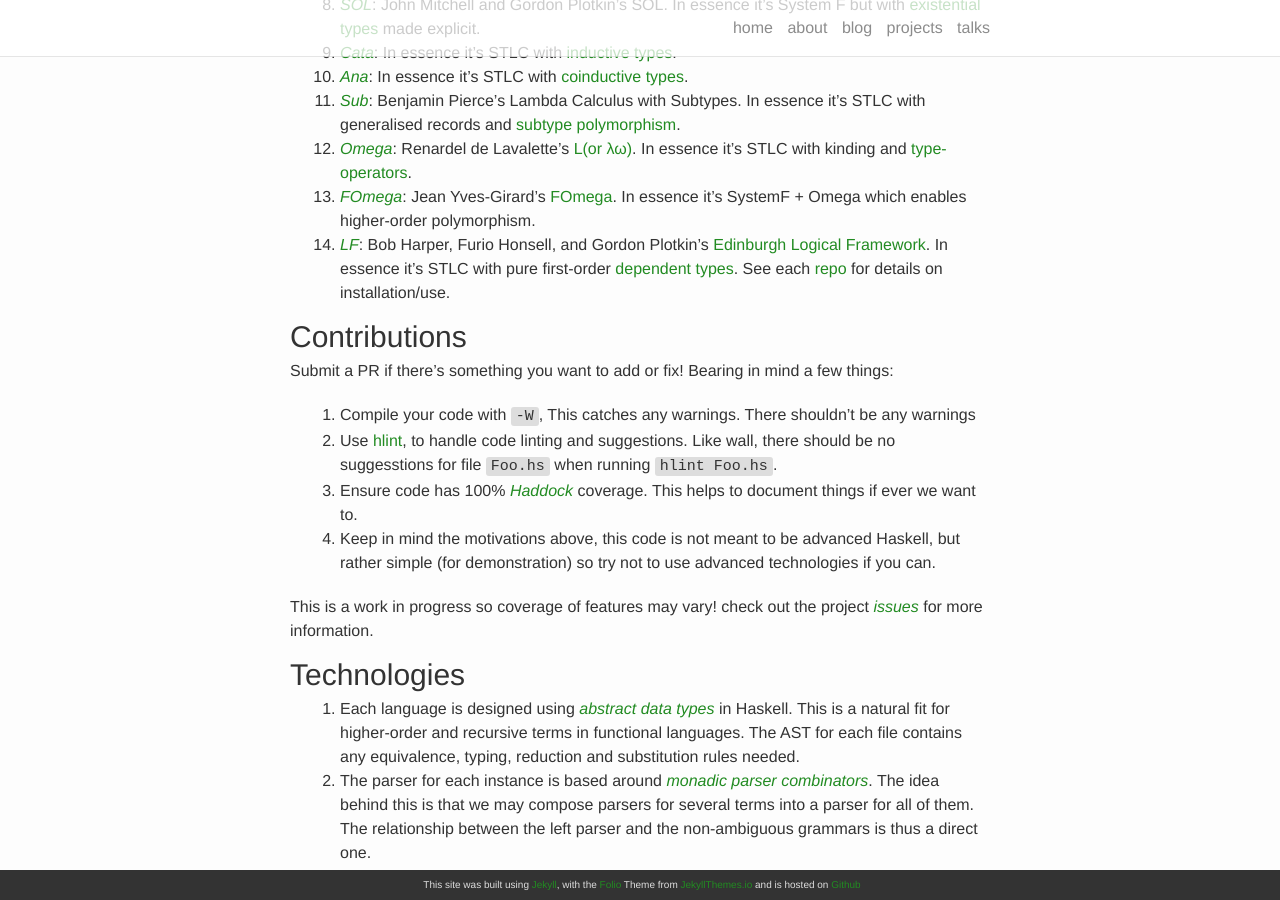
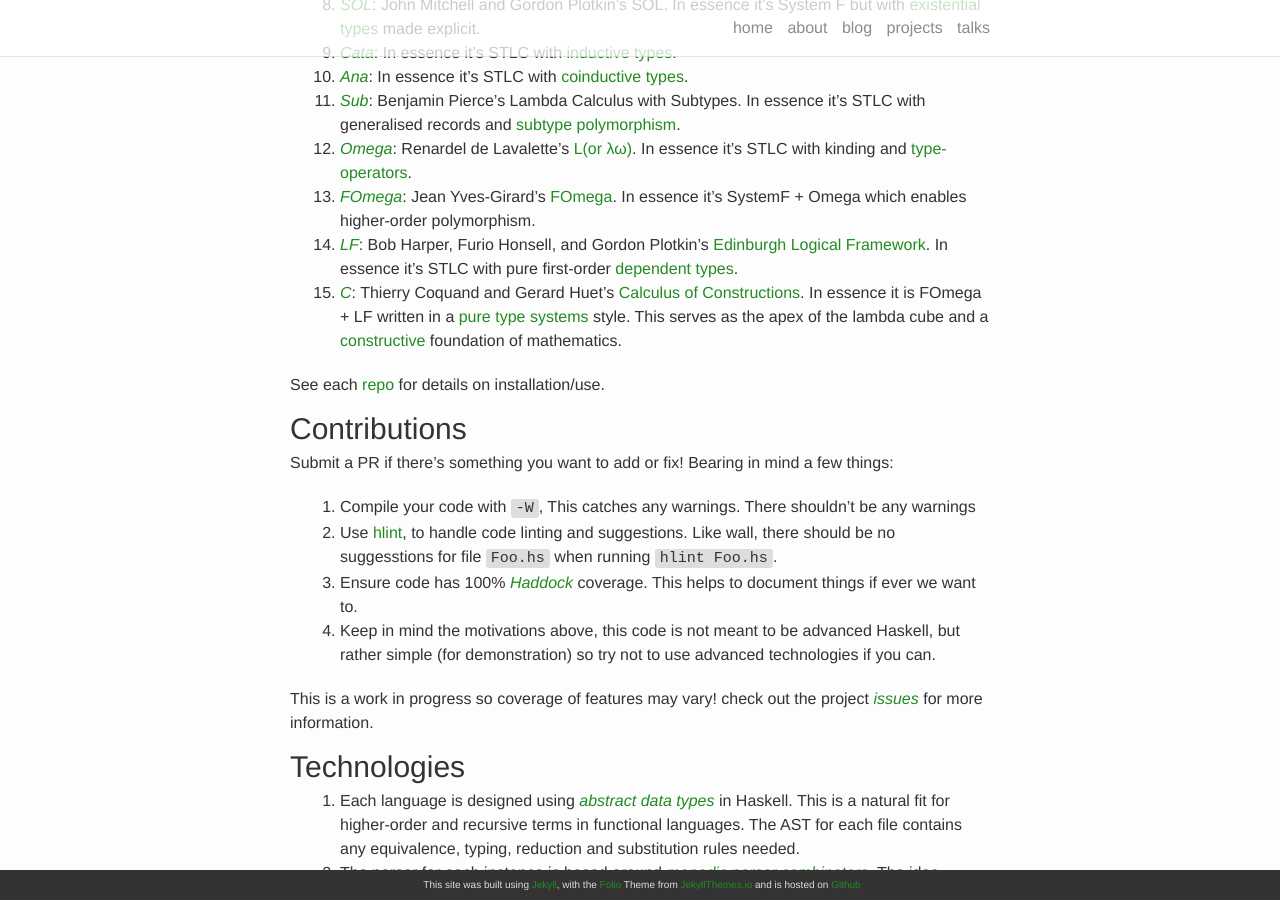
Before and after one commit to lukeg101/lukeg101.github.io, a Jekyll site: the page built from _blog/2018-03-03-Lukes-Programming-Languages-Zoo.markdown, in a window 1280 px wide and 900 px high, scrolled down 1552 px. Built offline with Jekyll 4.4.1, drawn with Linux system fonts in a browser that asks for light colours; nearby versions of some CDN libraries.

Commit message:
[blog] lplzoo, updated list with C

```diff
--- a/_blog/2018-03-03-Lukes-Programming-Languages-Zoo.markdown
+++ b/_blog/2018-03-03-Lukes-Programming-Languages-Zoo.markdown
@@ -52,6 +52,8 @@ The following list of language proceeds (roughly) in order of complexity of the
 12. [_Omega_](https://github.com/lukeg101/lplzoo/tree/master/Omega/): Renardel de Lavalette's [L(or λω)](https://core.ac.uk/download/pdf/82628447.pdf). In essence it's STLC with kinding and [type-operators](https://en.wikipedia.org/wiki/Type_constructor).
 13. [_FOmega_](https://github.com/lukeg101/lplzoo/tree/master/FOmega/): Jean Yves-Girard's [FOmega](https://en.wikipedia.org/wiki/Lambda_cube). In essence it's SystemF + Omega which enables higher-order polymorphism.
 14. [_LF_](https://github.com/lukeg101/lplzoo/tree/master/LF): Bob Harper, Furio Honsell, and Gordon Plotkin's [Edinburgh Logical Framework](https://dl.acm.org/citation.cfm?id=138060). In essence it's STLC with pure first-order [dependent types](https://en.wikipedia.org/wiki/Dependent_type).
+15. [_C_](https://github.com/lukeg101/lplzoo/tree/master/C/): Thierry Coquand and Gerard Huet's [Calculus of Constructions](https://www.sciencedirect.com/science/article/pii/0890540188900053?via%3Dihub). In essence it is FOmega + LF written in a [pure type systems](https://ttic.uchicago.edu/~dreyer/course/papers/barendregt.pdf) style. This serves as the apex of the lambda cube and a [constructive](https://en.wikipedia.org/wiki/Constructivism_(philosophy_of_mathematics)) foundation of mathematics.
+
 See each [repo](https://github.com/lukeg101/lplzoo/) for details on installation/use.
 
 ### Contributions
```
